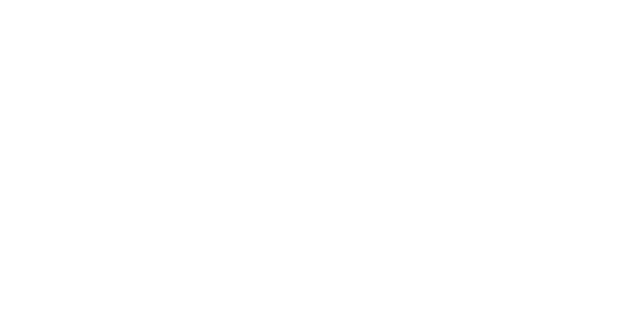
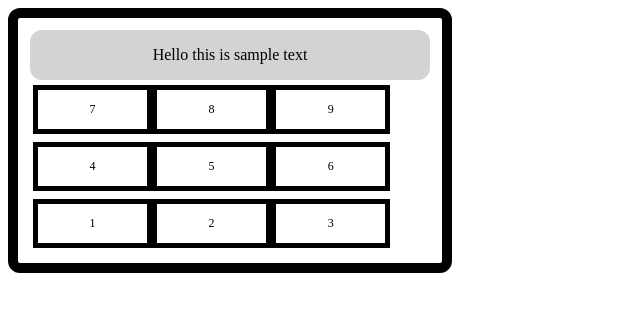
Before and after one commit to sritejachavva/calculator, a plain HTML site: page index.html in a window 1280 px wide. Shown: the whole page, without its empty margins (0-640 px from the left). Drawn offline with Linux system fonts and the light colour scheme.

Commit message:
create barebones visual

```diff
--- a/calculator.js
+++ b/calculator.js
@@ -0,0 +1,36 @@
+/*
+Step 1) Create calculator buttons
+
+
+
+*/
+
+let createButtons = function(){
+    let calculator_display = document.body.querySelector(".display");
+    let number_button = document.createElement('div');
+    number_button.classList.add('numeric-button');
+    number_button.style.cssText = 'display: flex; background-color: white; color: black;  width: 30%; border-style: solid; border-width:5px; justify-content: center; align-items: center;'
+    let button_row = document.createElement('div');
+    button_row.classList.add('button-row');
+    button_row.style.cssText = 'display:flex; padding: 3px; margin: 2px; height: 20%; width: 90%;'
+
+    let numeric_label = document.createElement('p');
+    numeric_label.classList.add('numeric-label');
+    numeric_label.style.cssText = ' color:black; font-size: 12px;;'
+    for (let i = 0; i < 3; i++) {
+        let temprow = button_row.cloneNode(true);
+        temprow.classList.add(`row-number-${3-i}`)
+        calculator_display.parentNode.insertBefore(temprow, calculator_display.nextSibling);
+        for (let j=0; j<3; j++){
+            let tempbutton = number_button.cloneNode(true);
+            //tempbutton.classList.add(`button + ${i} + "," + ${j}`);
+            temprow.appendChild(tempbutton);
+
+            let templabel = numeric_label.cloneNode(true);
+            templabel.textContent = `${(i*3)+j+1}`;
+            tempbutton.appendChild(templabel);
+        }
+    }
+}
+
+createButtons();
--- a/index.html
+++ b/index.html
@@ -6,10 +6,13 @@
     <title>Sri's Calculator</title>
     <script src="calculator.js" defer></script>
     <link rel="stylesheet" href="styles.css">
-
-</script>
 </head>
 <body>
+    <div class="calculator-frame">
+        <div class="display">
+            <p>Hello this is sample text</p>
 
+        </div>
+    </div>
 </body>
 </html>
--- a/styles.css
+++ b/styles.css
@@ -0,0 +1,21 @@
+.calculator-frame{
+    border-radius: 12px;
+    height: fit-content;
+    width: fit-content;
+    text-align: center;
+    border-style: solid;
+    border-width: 10px;
+    padding: 10px;
+}
+
+.display{
+    display:flex;
+    border-radius: 12px;
+    margin: 2px;
+    background-color: lightgray;
+    width: 400px;
+    height: 50px;
+    align-items: center;
+    justify-content: center;
+
+}
```
